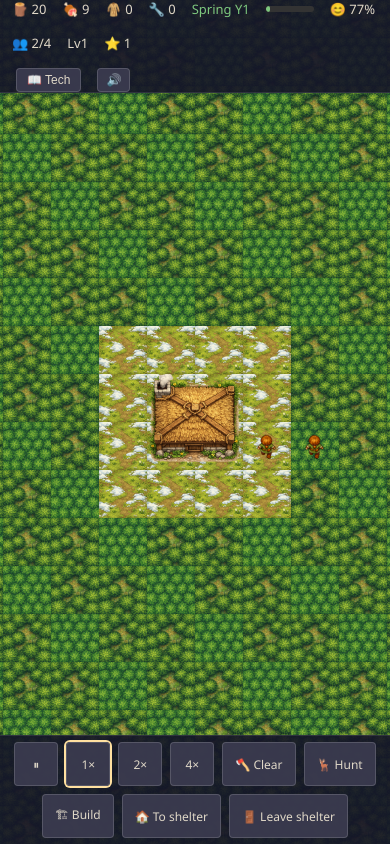
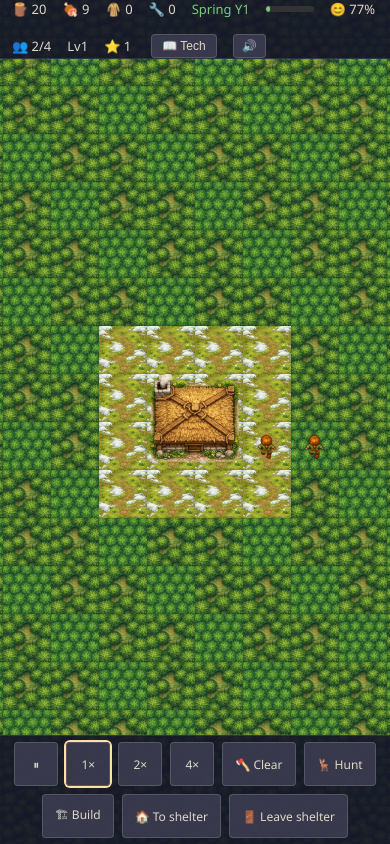
Before and after one commit to AlekseyShlykov/thevillage, a website built with Vite: page index.html in a window 390 px wide. Both pictures are taken after a click on the button "Start game". Built offline with nearby package versions, Linux system fonts and the light colour scheme.

Commit message:
ver01 beta

```diff
--- a/index.html
+++ b/index.html
@@ -88,20 +88,15 @@
         height: auto !important;
         flex-wrap: wrap;
         padding: 6px 8px;
-        gap: 6px 10px;
+        gap: 4px 8px;
         font-size: 11px;
       }
-      #game-top-bar [data-topbar-stats] {
-        display: flex;
-        flex-wrap: wrap;
-        align-items: center;
-        gap: 4px 8px;
+      #game-top-bar [data-topbar-stats],
+      #game-top-bar [data-topbar-buttons] {
+        display: contents !important;
       }
-      #game-top-bar [data-topbar-stats] [data-season-bar] {
+      #game-top-bar [data-season-bar] {
         width: 48px !important;
-      }
-      #game-top-bar [data-topbar-buttons] {
-        margin-left: 0 !important;
       }
       #game-top-bar [data-save-btn],
       #game-top-bar [data-load-btn] {
```
Also changed, not shown: dist/index.html.
